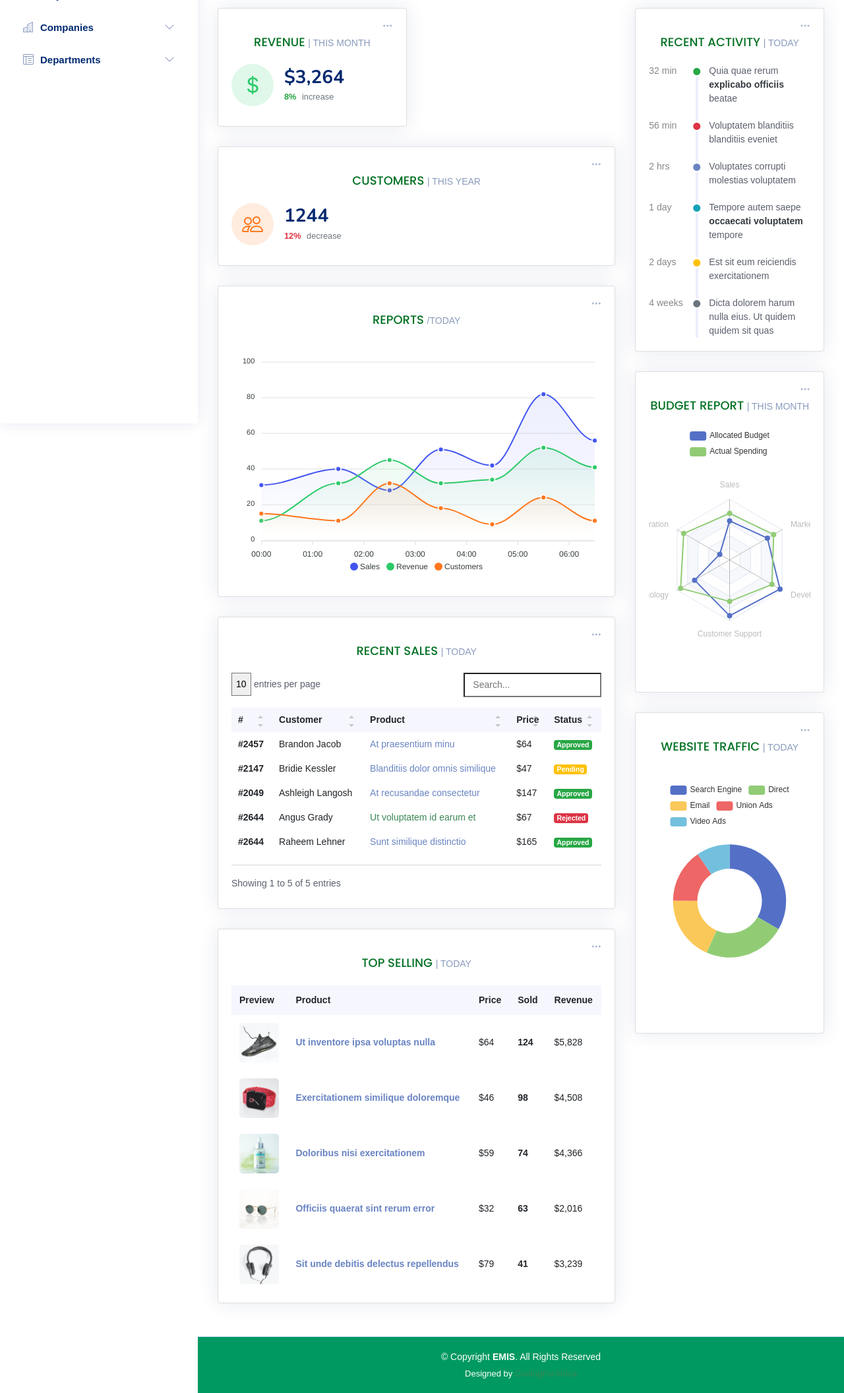
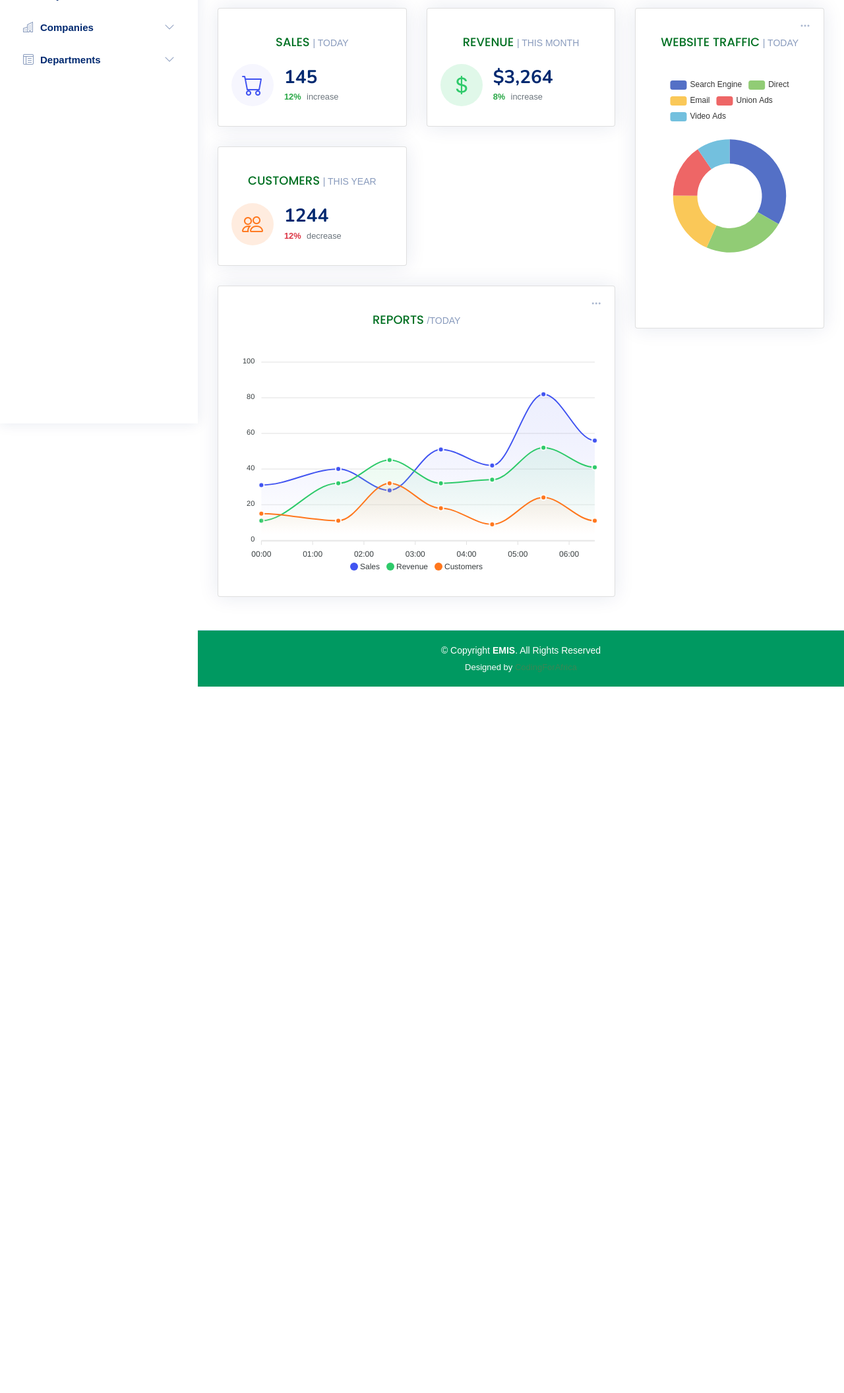
Before and after one commit to Francis-Ebere-Emeafu/Ministry-Of-Power-Nigeria, a Django app: page /accounts/profile/ in a window 1280 px wide. Shown: the part 158-2270 px from the top of the page at 66% size. After the commit the page ends 1199 px from the top, so only its background shows below. Run offline with Django 4.2, Linux system fonts and the light colour scheme; the visitor is signed in with stand-in values (Sample User, id 1); some libraries are stand-ins or nearby versions.

Commit message:
profile page design

```diff
--- a/accounts/templates/accounts/profile.html
+++ b/accounts/templates/accounts/profile.html
@@ -21,12 +21,10 @@
       <div class="col-lg-8">
         <div class="row">
 
-
-
-          <!-- Revenue Card -->
+          <!-- Sales Card -->
           <div class="col-xxl-4 col-md-6">
-            <div class="card info-card revenue-card">
-
+            <div class="card info-card sales-card">
+{% comment %}
               <div class="filter">
                 <a class="icon" href="#" data-bs-toggle="dropdown"><i class="bi bi-three-dots"></i></a>
                 <ul class="dropdown-menu dropdown-menu-end dropdown-menu-arrow">
@@ -39,7 +37,42 @@
                   <li><a class="dropdown-item" href="#">This Year</a></li>
                 </ul>
               </div>
+{% endcomment %}
+              <div class="card-body">
+                <h5 class="card-title">Sales <span>| Today</span></h5>
 
+                <div class="d-flex align-items-center">
+                  <div class="card-icon rounded-circle d-flex align-items-center justify-content-center">
+                    <i class="bi bi-cart"></i>
+                  </div>
+                  <div class="ps-3">
+                    <h6>145</h6>
+                    <span class="text-success small pt-1 fw-bold">12%</span> <span class="text-muted small pt-2 ps-1">increase</span>
+
+                  </div>
+                </div>
+              </div>
+
+            </div>
+          </div><!-- End Sales Card -->
+
+          <!-- Revenue Card -->
+          <div class="col-xxl-4 col-md-6">
+            <div class="card info-card revenue-card">
+{% comment %}
+              <div class="filter">
+                <a class="icon" href="#" data-bs-toggle="dropdown"><i class="bi bi-three-dots"></i></a>
+                <ul class="dropdown-menu dropdown-menu-end dropdown-menu-arrow">
+                  <li class="dropdown-header text-start">
+                    <h6>Filter</h6>
+                  </li>
+
+                  <li><a class="dropdown-item" href="#">Today</a></li>
+                  <li><a class="dropdown-item" href="#">This Month</a></li>
+                  <li><a class="dropdown-item" href="#">This Year</a></li>
+                </ul>
+              </div>
+{% endcomment %}
               <div class="card-body">
                 <h5 class="card-title">Revenue <span>| This Month</span></h5>
 
@@ -59,10 +92,10 @@
           </div><!-- End Revenue Card -->
 
           <!-- Customers Card -->
-          <div class="col-xxl-4 col-xl-12">
+          <div class="col-xxl-4 col-md-6">
 
             <div class="card info-card customers-card">
-
+{% comment %}
               <div class="filter">
                 <a class="icon" href="#" data-bs-toggle="dropdown"><i class="bi bi-three-dots"></i></a>
                 <ul class="dropdown-menu dropdown-menu-end dropdown-menu-arrow">
@@ -75,7 +108,7 @@
                   <li><a class="dropdown-item" href="#">This Year</a></li>
                 </ul>
               </div>
-
+{% endcomment %}
               <div class="card-body">
                 <h5 class="card-title">Customers <span>| This Year</span></h5>
 
@@ -176,6 +209,7 @@
 
             </div>
           </div><!-- End Reports -->
+{% comment %}
 
           <!-- Recent Sales -->
           <div class="col-12">
@@ -324,13 +358,13 @@
 
             </div>
           </div><!-- End Top Selling -->
-
+{% endcomment %}
         </div>
       </div><!-- End Left side columns -->
 
       <!-- Right side columns -->
       <div class="col-lg-4">
-
+        {% comment %}
                 <!-- Recent Activity -->
                 <div class="card">
                   <div class="filter">
@@ -403,80 +437,7 @@
 
                   </div>
                 </div><!-- End Recent Activity -->
-
-        <!-- Budget Report -->
-        <div class="card">
-          <div class="filter">
-            <a class="icon" href="#" data-bs-toggle="dropdown"><i class="bi bi-three-dots"></i></a>
-            <ul class="dropdown-menu dropdown-menu-end dropdown-menu-arrow">
-              <li class="dropdown-header text-start">
-                <h6>Filter</h6>
-              </li>
-
-              <li><a class="dropdown-item" href="#">Today</a></li>
-              <li><a class="dropdown-item" href="#">This Month</a></li>
-              <li><a class="dropdown-item" href="#">This Year</a></li>
-            </ul>
-          </div>
-
-          <div class="card-body pb-0">
-            <h5 class="card-title">Budget Report <span>| This Month</span></h5>
-
-            <div id="budgetChart" style="min-height: 400px;" class="echart"></div>
-
-            <script>
-              document.addEventListener("DOMContentLoaded", () => {
-                var budgetChart = echarts.init(document.querySelector("#budgetChart")).setOption({
-                  legend: {
-                    data: ['Allocated Budget', 'Actual Spending']
-                  },
-                  radar: {
-                    // shape: 'circle',
-                    indicator: [{
-                        name: 'Sales',
-                        max: 6500
-                      },
-                      {
-                        name: 'Administration',
-                        max: 16000
-                      },
-                      {
-                        name: 'Information Technology',
-                        max: 30000
-                      },
-                      {
-                        name: 'Customer Support',
-                        max: 38000
-                      },
-                      {
-                        name: 'Development',
-                        max: 52000
-                      },
-                      {
-                        name: 'Marketing',
-                        max: 25000
-                      }
-                    ]
-                  },
-                  series: [{
-                    name: 'Budget vs spending',
-                    type: 'radar',
-                    data: [{
-                        value: [4200, 3000, 20000, 35000, 50000, 18000],
-                        name: 'Allocated Budget'
-                      },
-                      {
-                        value: [5000, 14000, 28000, 26000, 42000, 21000],
-                        name: 'Actual Spending'
-                      }
-                    ]
-                  }]
-                });
-              });
-            </script>
-
-          </div>
-        </div><!-- End Budget Report -->
+         {% endcomment %}
 
                 <!-- Website Traffic -->
                 <div class="card">
@@ -559,7 +520,6 @@
 
 
               </div><!-- End Right side columns -->
-
     </div>
   </section>
 {% endblock main %}
```
Lines whose indentation alone changed are shown as unchanged.
